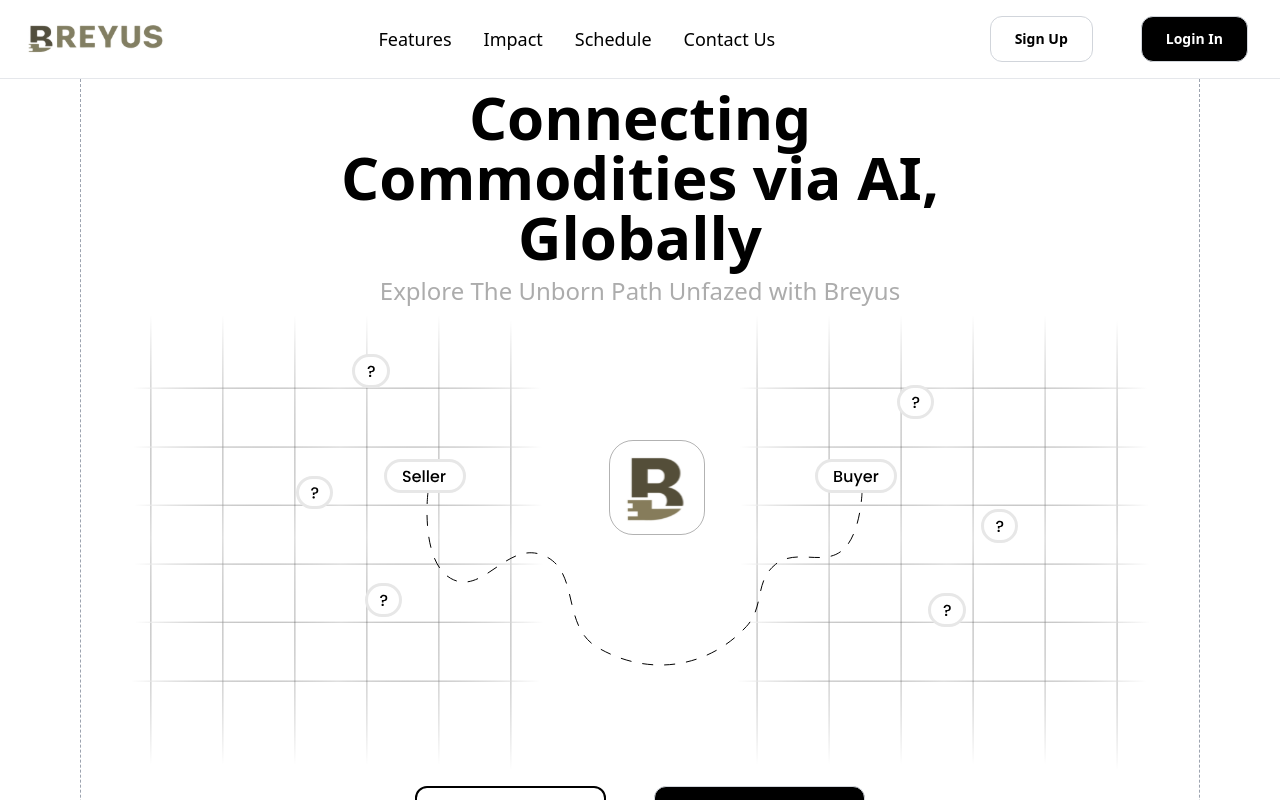
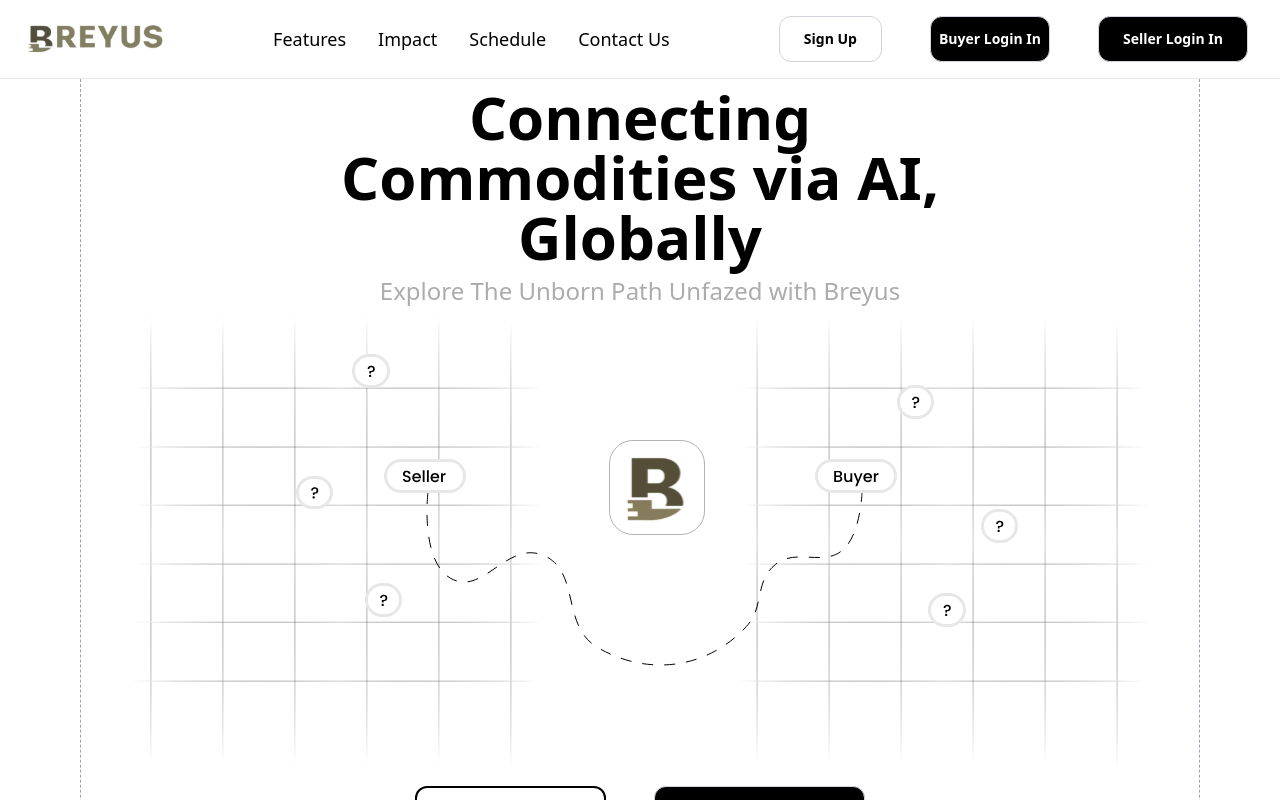
Before and after one commit to heybadrinath/Breyus, a React (Create React App) app in the folder frontend/: page / in a window 1280 px wide. Shown: the top 800 px of the page. Built offline with nearby package versions, Linux system fonts and the light colour scheme; no server answers.

Commit message:
fixed redirection in hero

```diff
--- a/frontend/src/main/Hero.tsx
+++ b/frontend/src/main/Hero.tsx
@@ -38,8 +38,15 @@ const Navbar = () => {
                 <a className="mx-4 text-black my-auto" href="#contact-us">Contact Us</a>
             </div>
             <div id="login-signup-btn" className="flex">
-                <Button onClick={() => navigate("/onboarding")} className=" md:text-sm md:px-6">Sign Up</Button>
-                <Button onClick={() => navigate("/buyer/signin")} className='bg-black text-white lg:text-sm md:px-6'>Login In</Button>
+                {/* <Button onClick={() => navigate("/onboarding")} className=" md:text-sm md:px-6">Sign Up</Button> */}
+                {/* <Button onClick={() => navigate("/buyer/signin")} className='bg-black text-white lg:text-sm md:px-6'>Login In</Button> */}
+
+                {/* Temp buttons for signin and signup */}
+                 <Button onClick={() => navigate("/seller/signup")} className=" md:text-sm md:px-6">Sign Up</Button>
+                 <Button onClick={() => navigate("/buyer/signin")} className='bg-black text-white lg:text-sm md:px-2'>Buyer Login In</Button>
+                 <Button onClick={() => navigate("/seller/signin")} className='bg-black text-white lg:text-sm md:px-6'>Seller Login In</Button>
+
+
             </div>
 
         </div>
--- a/frontend/src/routes/index.tsx
+++ b/frontend/src/routes/index.tsx
@@ -8,8 +8,8 @@ import { Routes, Route, useLocation } from "react-router-dom";
 import Signin from "../buyer/signin";  // Buyer Signin
 import SellerSignin from "../seller/signin";  // Seller Signin
 
-// import Signup from "../buyer/signup";  // Buyer Signup
-// import SellerSignup from "../seller/signup";  // Seller Signup
+import Signup from "../buyer/signup";  // Buyer Signup
+import SellerSignup from "../seller/signup";  // Seller Signup
 
 // Onboarding
 import { OnBoarding } from "../main/OnBoarding";
@@ -98,7 +98,7 @@ const AppRoutes = () => {
 
           {/* Buyer Routes */}
             <Route path="/buyer/signin" element={<Animate page={<Signin />} />} />
-            {/* <Route path="/buyer/signup" element={<Animate page={<Signup />} />} /> */}
+            <Route path="/buyer/signup" element={<Animate page={<Signup />} />} />
             <Route path="/buyer/forgot-password" element={<Animate page={<ForgotPassword />} />} />
 
             <Route path="/buyer/homepage" element={<BuyerProtectedRoute><Animate page={<Homepage />} /></BuyerProtectedRoute>} />
@@ -122,7 +122,7 @@ const AppRoutes = () => {
 
           {/* Seller Routes */}
             <Route path="/seller/signin" element={<Animate page={<SellerSignin />} />} />
-            {/* <Route path="/seller/signup" element={<Animate page={<SellerSignup />} />} /> */}
+            <Route path="/seller/signup" element={<Animate page={<SellerSignup />} />} />
             <Route path="/seller/forgot-password" element={<Animate page={<SellerForgotPassword />} />} />
 
             <Route path="/seller/dashboard" element={<SellerProtectedRoute><Animate page={<Layout Body={<SellerDashboard />}/>} /></SellerProtectedRoute>} />
--- a/frontend/src/seller/products.tsx
+++ b/frontend/src/seller/products.tsx
@@ -9,7 +9,7 @@ import { Product } from "../types/product";
 import ProgressBar from "../buyer/components/cart/PurchaseRequestProgress";
 
 // Get API URL from environment or use default
-const API_URL = process.env.REACT_APP_API_URL || 'https://breyus.com';
+const API_URL = process.env.REACT_APP_API_URL || 'https://breyus.com/backend';
 
 // Helper function to get proper image URL from different sources
 const getImageUrl = (imagePath: string | undefined | null): string => {
```
Also changed, not shown: 1 other file (tests, documents, lock files or other folders).
